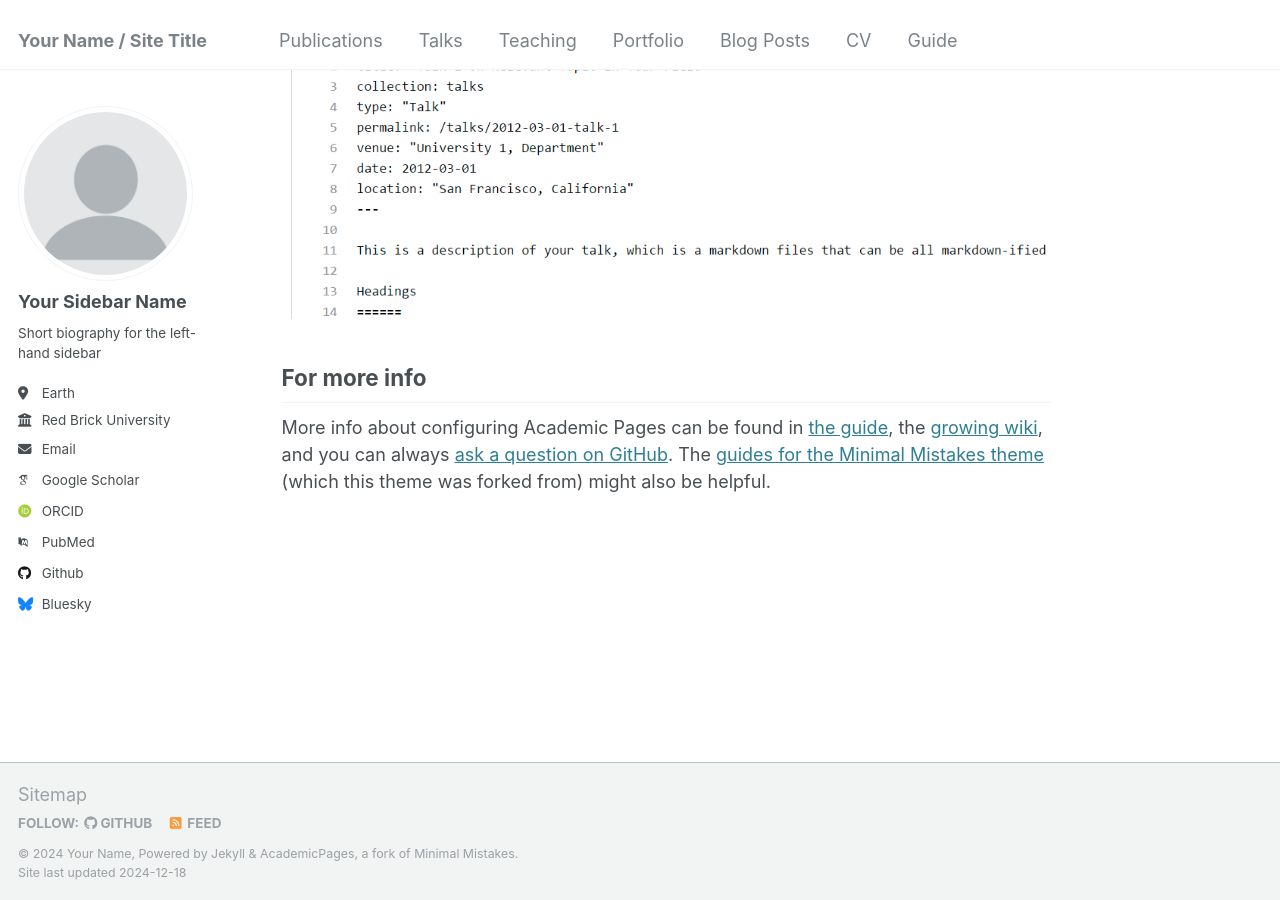
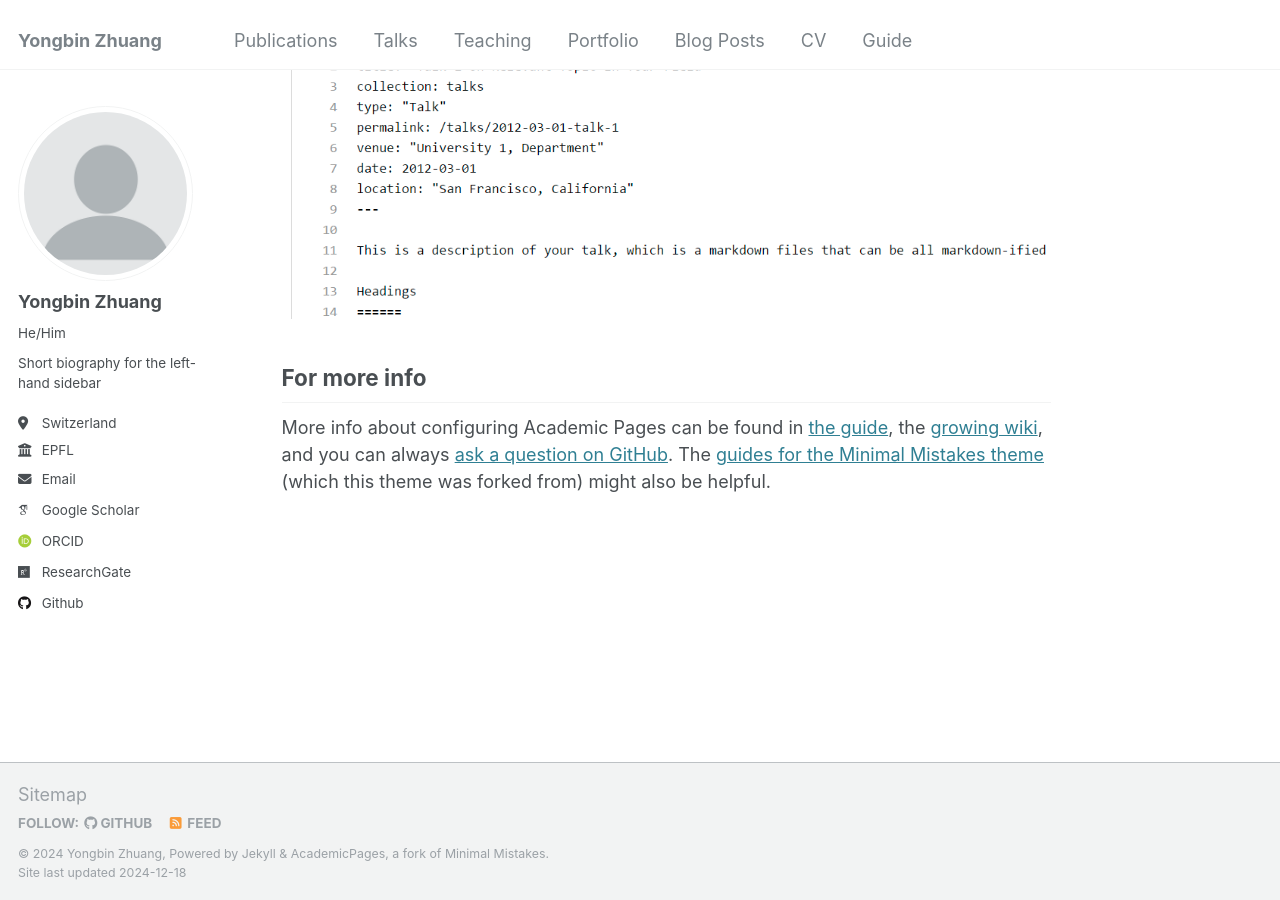
Before and after one commit to robinzyb/robinzyb.github.io, a Jekyll site: the page built from _pages/about.md, in a window 1280 px wide and 900 px high, scrolled down 2643 px. Built offline with Jekyll 4.4.1, drawn with Linux system fonts in a browser that asks for light colours; some web fonts are replaced.

Commit message:
update basic info

```diff
--- a/_config.yml
+++ b/_config.yml
@@ -8,13 +8,13 @@
 
 # Basic Site Settings
 locale                   : "en-US"
-title                    : "Your Name / Site Title"
+title                    : "Yongbin Zhuang"
 title_separator          : "-"
-name                     : &name "Your Name"
+name                     : &name "Yongbin Zhuang"
 description              : &description "personal description"
-url                      : https://academicpages.github.io # the base hostname & protocol for your site e.g. "https://[your GitHub username].github.io"
+url                      : https://robinzyb.github.io # the base hostname & protocol for your site e.g. "https://[your GitHub username].github.io"
 baseurl                  : "" # the subpath of your site, e.g. "/blog"
-repository               : "academicpages/academicpages.github.io"
+repository               : "robinzyb/robinzyb.github.io"
 
 # Site Author - The following control what appear as part of the author content on the side bar.
 #               If a field is blank the icon and link will not appear, otherwise it will be shown.
@@ -22,34 +22,34 @@ repository               : "academicpages/academicpages.github.io"
 author:
   # Biographic information
   avatar           : "profile.png"
-  name             : "Your Sidebar Name"
-  pronouns         : # example: "she/her"
+  name             : "Yongbin Zhuang"
+  pronouns         : "He/Him"
   bio              : "Short biography for the left-hand sidebar"
-  location         : "Earth"
-  employer         : "Red Brick University"
+  location         : "Switzerland"
+  employer         : "EPFL"
   uri              : # URL
-  email            : "none@example.org"
+  email            : "yongbin.zhuang@epfl.ch"
 
   # Academic websites
-  arxiv            : # URL - Update with the correct link to your profile
-  googlescholar    : "https://scholar.google.com/citations?user=PS_CX0AAAAAJ"
-  impactstory      : # URL
-  orcid            : "http://orcid.org/yourorcidurl"
-  semantic         : # URL
-  pubmed           : "https://www.ncbi.nlm.nih.gov/pubmed/?term=john+snow"
-  researchgate     : # URL
-  scopus           : # URL
+  #arxiv            : # URL - Update with the correct link to your profile
+  googlescholar    : "https://scholar.google.com/citations?user=VPLqltIAAAAJ&hl=en&oi=ao"
+  #impactstory      : # URL
+  orcid            : "https://orcid.org/0000-0001-5182-8084"
+  #semantic         : # URL
+  #pubmed           : # URL
+  researchgate     : https://www.researchgate.net/profile/Yong-Bin-Zhuang
+  #scopus           : # URL
 
   # Repositories and software development
   bitbucket        : # Username - Update with your username on the site
   codepen          : # Username
   dribbble         : # Username
-  github           : "academicpages"
+  github           : "https://github.com/robinzyb"
   kaggle           : # Username
   stackoverflow    : # User number or user number and name (i.e., use "1" or "1/jeff-atwood")
 
   # Social media
-  bluesky          : "bsky.app" # Replace this with you Bluesky username
+  bluesky          : # "bsky.app" # Replace this with you Bluesky username
   facebook         : # Username
   flickr           : # Username
   foursquare       : # Username
```
